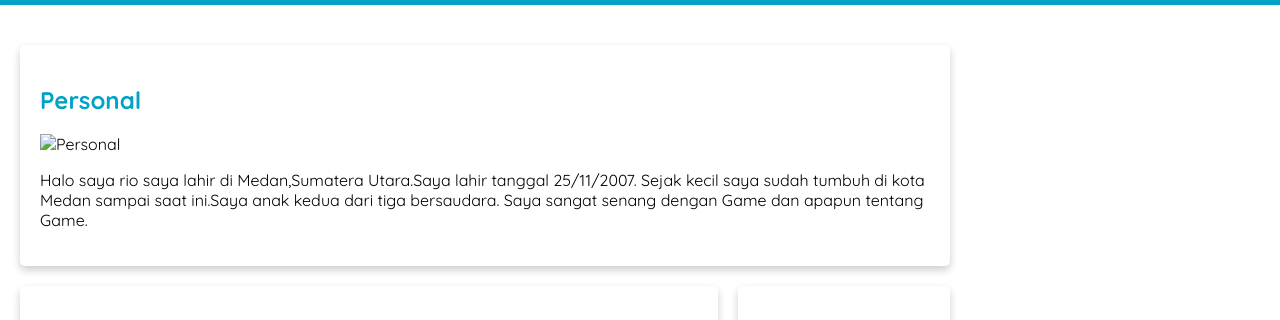
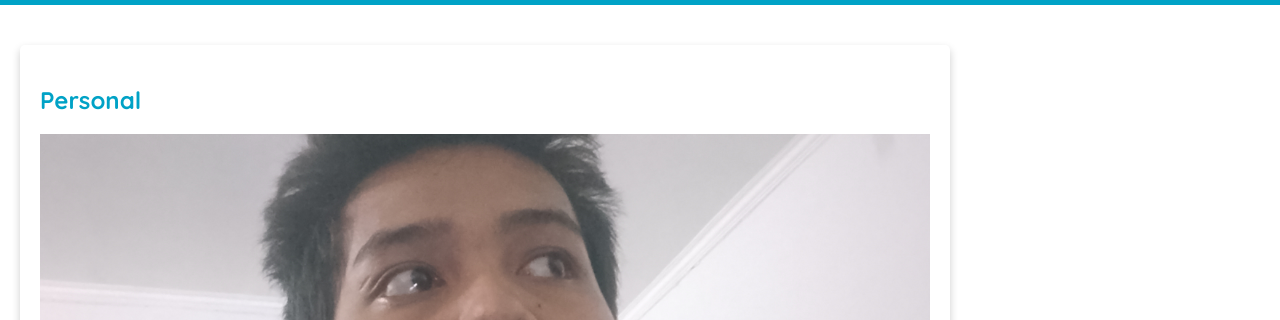
Before and after one commit to Rioferdinan25/Rioferdinan, a plain HTML site: page index.html in a window 1280 px wide. Shown: the part 329-649 px from the top of the page. Drawn offline with Linux system fonts and the light colour scheme.

Commit message:
Update index.html

```diff
--- a/index.html
+++ b/index.html
@@ -48,7 +48,7 @@
       <div id="content">
         <article id="Personal" class="card">
           <h2>Personal</h2>
-          <img src="pesonal.jpg" alt="Personal" class="featured-image" />
+          <img src="personal.jpg" alt="Personal" class="featured-image" />
           <p>
             Halo saya rio saya lahir di Medan,Sumatera Utara.Saya lahir tanggal 25/11/2007. Sejak kecil saya sudah tumbuh di kota Medan sampai saat ini.Saya anak kedua dari tiga bersaudara. Saya sangat senang dengan Game dan apapun tentang Game.
           </p>
```
